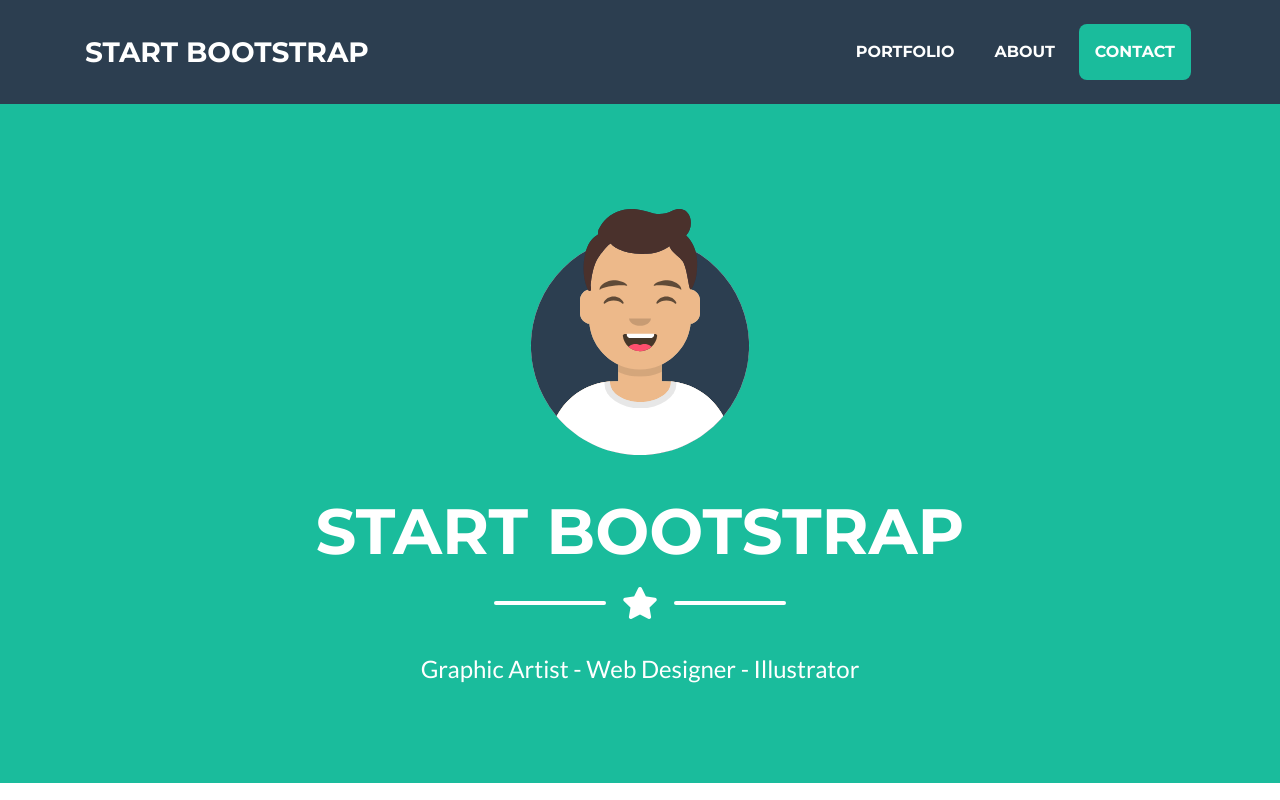
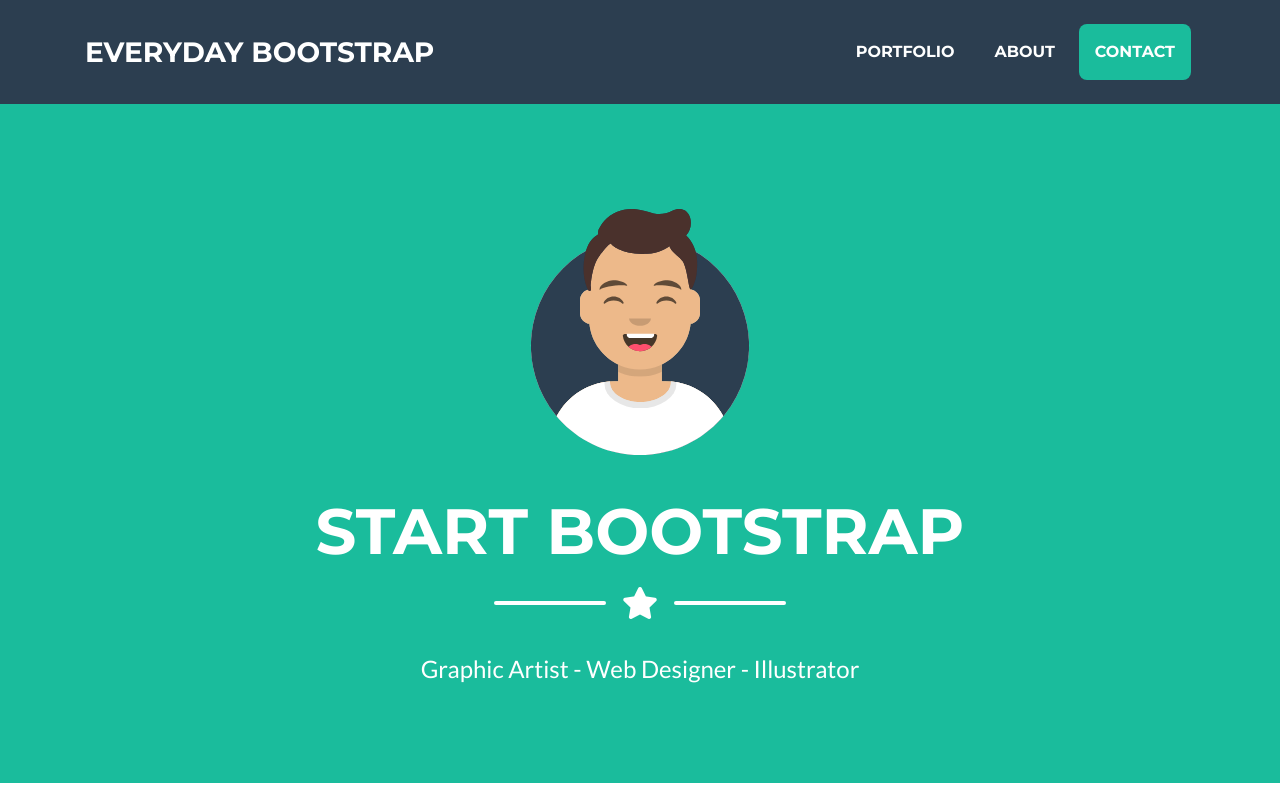
Before and after one commit to nanayunn/nanayunn.github.io, a website with bundled scripts: page index.html in a window 1280 px wide. Shown: the top 800 px of the page. Built offline with nearby package versions, Linux system fonts and the light colour scheme.

Commit message:
first commit

```diff
--- a/index.html
+++ b/index.html
@@ -25,7 +25,7 @@
   <!-- Navigation -->
   <nav class="navbar navbar-expand-lg bg-secondary text-uppercase fixed-top" id="mainNav">
     <div class="container">
-      <a class="navbar-brand js-scroll-trigger" href="#page-top">Start Bootstrap</a>
+      <a class="navbar-brand js-scroll-trigger" href="#page-top">Everyday bootstrap</a>
       <button class="navbar-toggler navbar-toggler-right text-uppercase font-weight-bold bg-primary text-white rounded" type="button" data-toggle="collapse" data-target="#navbarResponsive" aria-controls="navbarResponsive" aria-expanded="false" aria-label="Toggle navigation">
         Menu
         <i class="fas fa-bars"></i>
```
